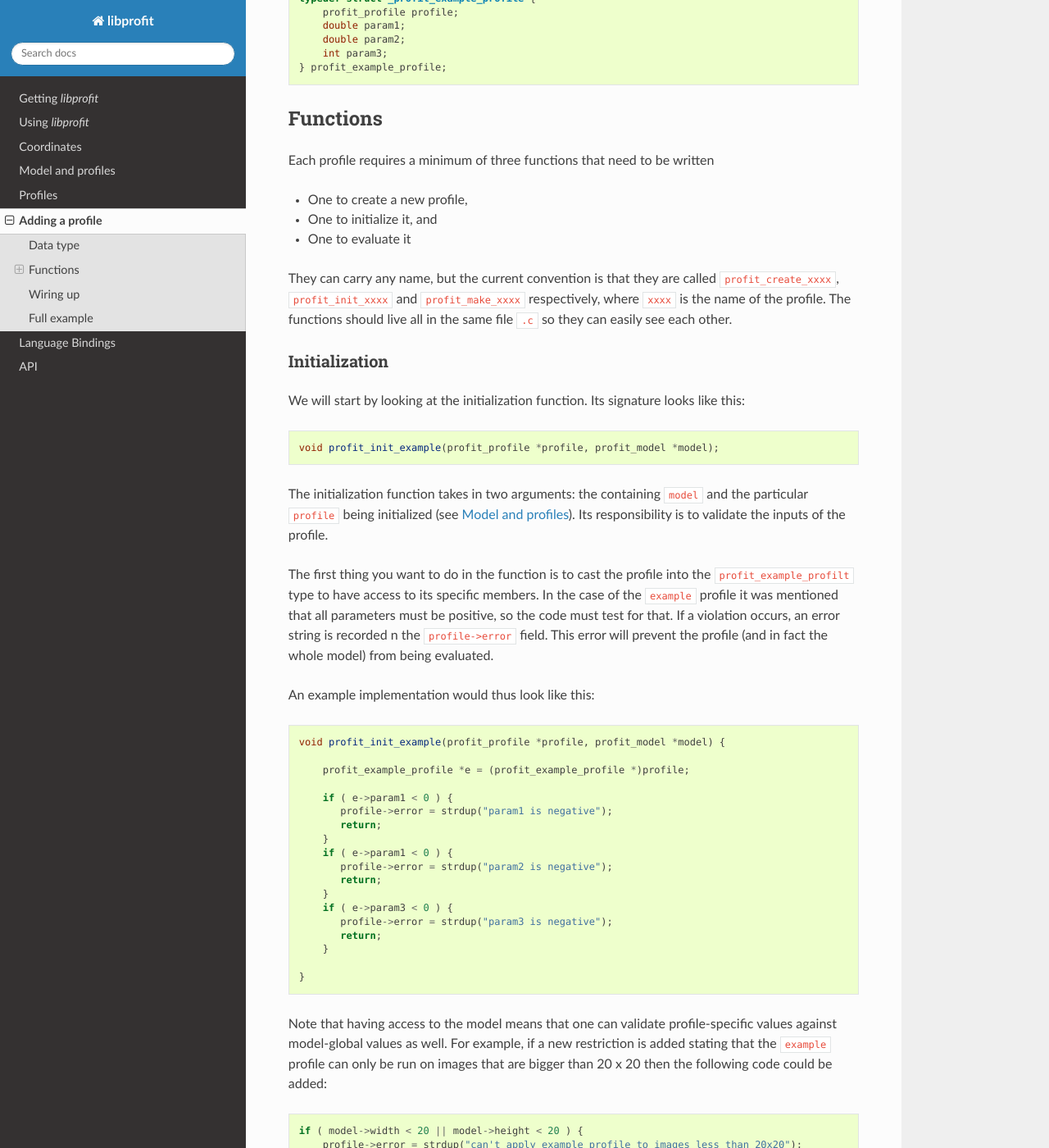
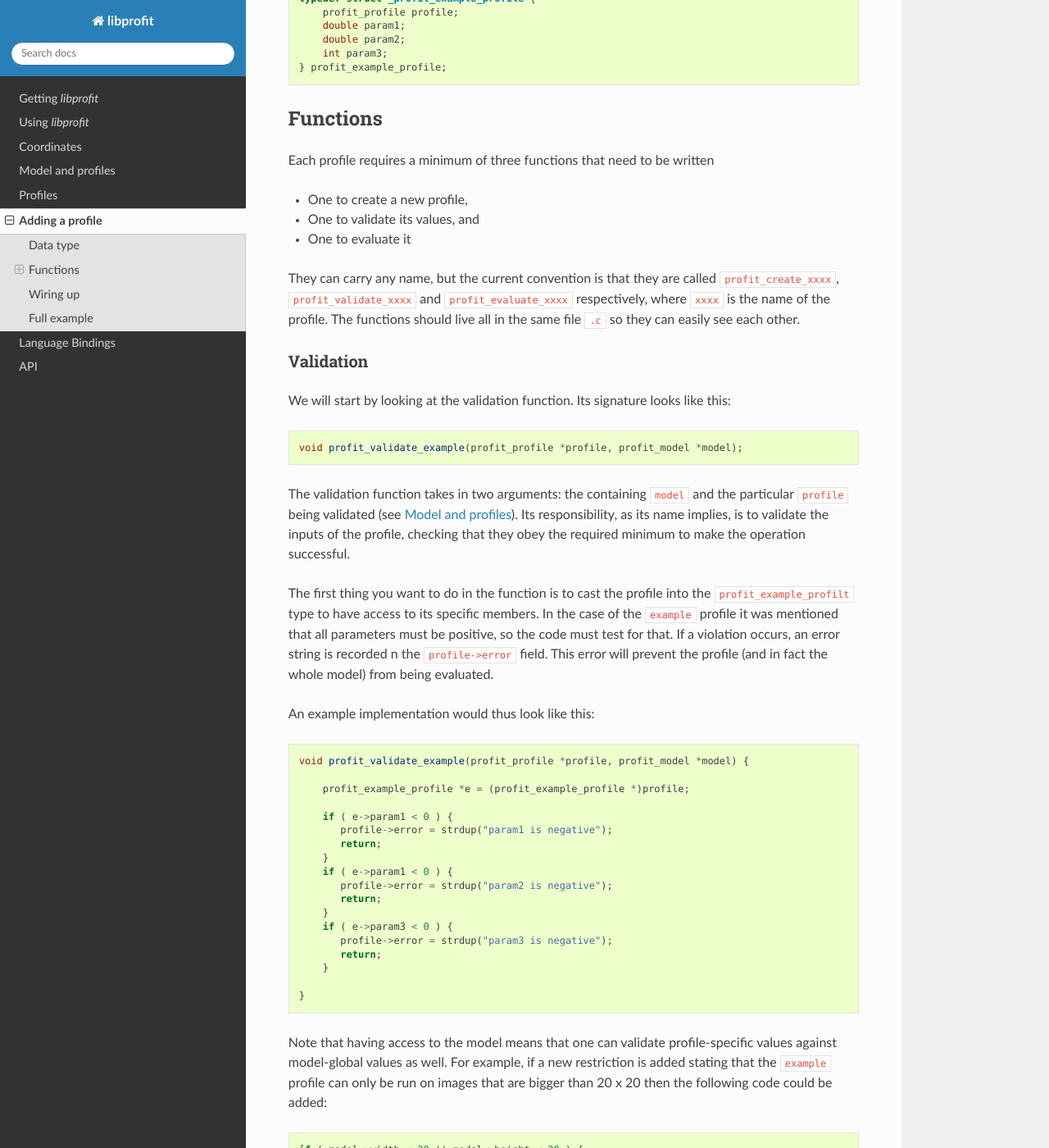
Before and after one commit to ICRAR/libprofit, a Sphinx documentation site: the page built from docs/new_profile.rst, in a window 1280 px wide and 1400 px high, scrolled down 1172 px. Shown: the whole window at 82% size. Built offline with Sphinx 7.4.7 and the Read the Docs theme 2.0.0, drawn with Linux system fonts in a browser that asks for light colours; some of the changed text lies outside the part shown.

Commit message:
profit: init -> validate; make -> evaluate
Renaming the profile functions to something more meaningful. Now the "init"
function is called "validation" function, and the "make" function is the
"evaluation" function. This makes documents clearer and code more descriptive.

Signed-off-by: Rodrigo Tobar <rtobar@icrar.org>

```diff
--- a/docs/api.rst
+++ b/docs/api.rst
@@ -16,7 +16,7 @@ We introduce the base profile first, then the model.
    The base structure that ever profile type must use.
    It contains all the shared aspects across profiles,
    like a name, an error string, and pointers to the functions
-   that initialize and evaluate a profile
+   that validate and evaluate a profile
 
    A member of this type **must** be declared as the first structure member
    of each profile type structure.
@@ -35,7 +35,7 @@ We introduce the base profile first, then the model.
 
    An error string indicating that an error related to this profile was
    detected. The error string can be set either during the profile
-   initialization or during the image creation process. Users should check
+   validation or during the image creation process. Users should check
    that there is no error in any of the profiles after making a model
    using :func:`profit_get_error`.
 
--- a/docs/new_profile.rst
+++ b/docs/new_profile.rst
@@ -13,7 +13,7 @@ A profile needs three parts to be complete:
 
 * A new data type that contains
   all the information needed by the profile
-* A set of functions that create it and evaluate it
+* A set of functions that create, validate and evaluate it
 * A association with a standard name
 
 In all steps below,
@@ -68,29 +68,31 @@ Each profile requires a minimum of three functions
 that need to be written
 
 * One to create a new profile,
-* One to initialize it, and
+* One to validate its values, and
 * One to evaluate it
 
 They can carry any name,
 but the current convention is that they are called
-``profit_create_xxxx``, ``profit_init_xxxx`` and ``profit_make_xxxx``
+``profit_create_xxxx``, ``profit_validate_xxxx`` and ``profit_evaluate_xxxx``
 respectively, where ``xxxx`` is the name of the profile.
 The functions should live all
 in the same file ``.c`` so they can easily see each other.
 
-Initialization
-^^^^^^^^^^^^^^
+Validation
+^^^^^^^^^^
 
-We will start by looking at the initialization function.
+We will start by looking at the validation function.
 Its signature looks like this::
 
- void profit_init_example(profit_profile *profile, profit_model *model);
+ void profit_validate_example(profit_profile *profile, profit_model *model);
 
-The initialization function takes in two arguments:
+The validation function takes in two arguments:
 the containing ``model``
-and the particular ``profile`` being initialized
+and the particular ``profile`` being validated
 (see :doc:`structure`).
-Its responsibility is to validate the inputs of the profile.
+Its responsibility, as its name implies,
+is to validate the inputs of the profile,
+checking that they obey the required minimum to make the operation successful.
 
 The first thing you want to do in the function
 is to cast the profile into the ``profit_example_profilt`` type
@@ -105,7 +107,7 @@ from being evaluated.
 
 An example implementation would thus look like this::
 
- void profit_init_example(profit_profile *profile, profit_model *model) {
+ void profit_validate_example(profit_profile *profile, profit_model *model) {
 
      profit_example_profile *e = (profit_example_profile *)profile;
 
@@ -138,7 +140,7 @@ then the following code could be added::
  }
 
 Finally, if a profile needs no validation at all
-an initialization function must still be provided
+a validation function must still be provided
 with an empty body.
 
 Evaluation
@@ -147,9 +149,9 @@ Evaluation
 Next, we loop to the evaluation profile function.
 Its signature looks like this::
 
- void profit_make_example(profit_profile *profile, profit_model *model, double *image);
+ void profit_evaluate_example(profit_profile *profile, profit_model *model, double *image);
 
-Just like in the initialization function,
+Just like in the validation function,
 both the containing model
 and the specific profile to evaluate
 are given,
@@ -180,7 +182,7 @@ An implementation of this would then look like this:
  :linenos:
  :emphasize-lines: 8,11,15,18-20
 
- void profit_make_example(profit_profile *profile, profit_model *model, double *image) {
+ void profit_evaluate_example(profit_profile *profile, profit_model *model, double *image) {
 
      double x, y;
      unsigned int i, j;
@@ -249,8 +251,8 @@ For this example the code would look like this::
  profit_profile *profit_create_example() {
 
     profit_example_profile *e = (profit_example_profile*) malloc(sizeof(profit_example_profile));
-    e->profile.init_profile = &profit_init_example;
-    e->profile.make_profile = &profit_make_example;
+    e->profile.validate_profile = &profit_validate_example;
+    e->profile.evaluate_profile = &profit_evaluate_example;
 
     e->param1 = 1.;
     e->param2 = 2.;
@@ -262,7 +264,7 @@ For this example the code would look like this::
 The first line of the function
 reserves memory for the new profile.
 The second and third lines
-bind the initialization and evaluation functions
+bind the validation and evaluation functions
 to your new profile.
 Then default values are assigned to each of the parameters,
 and finally the new profile,
@@ -314,7 +316,7 @@ that have been described below.
 ``example.h`` contains the new data type definition,
 plus the signature of the creation function,
 while ``example.c`` contains the implementation
-of the creation, initialization and evaluation
+of the creation, validation and evaluation
 of ``example`` profiles.
 
 .. literalinclude:: example/example.h
```
Also changed, not shown: 6 other files.
